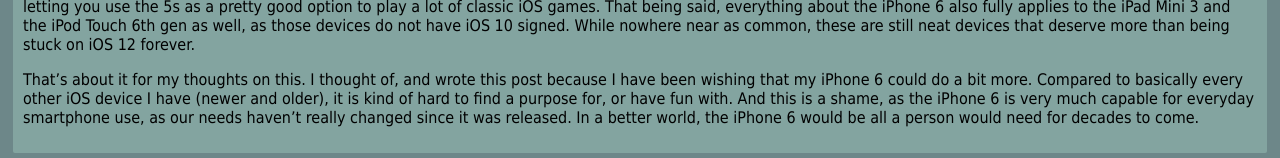
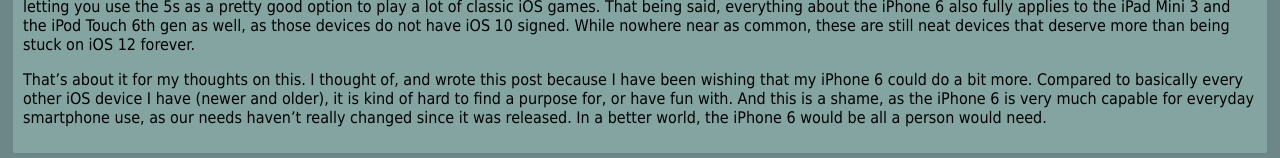
Before and after one commit to minif/minif.github.io, a Jekyll site: the page built from _posts/2026-10-16-tragedy-of-the-iphone-6.md, in a window 1280 px wide. Shown: the part 2019-2177 px from the top of the page. Built offline with Jekyll 4.4.1, drawn with Linux system fonts in a browser that asks for light colours.

Commit message:
Update 2026-10-16-tragedy-of-the-iphone-6.md

```diff
--- a/_posts/2026-10-16-tragedy-of-the-iphone-6.md
+++ b/_posts/2026-10-16-tragedy-of-the-iphone-6.md
@@ -56,4 +56,4 @@
 
 I haven't mentioned the iPhone 5s at all yet in this article. It suffers with basically all the same issues as the iPhone 6, as it also received iOS 12 as its final update. Why haven't I talked about it yet? While it is true it does suffer from a lot of the same issues, it has one thing over the iPhone 6: iOS 10 being signed. The whole thing I was talking about before with the iPhone 6 only being able to run iOS 12, the 5s gets one (1) additional choice. And downgrading to iOS 10 brings back 32-bit app support, letting you use the 5s as a pretty good option to play a lot of classic iOS games. That being said, everything about the iPhone 6 also fully applies to the iPad Mini 3 and the iPod Touch 6th gen as well, as those devices do not have iOS 10 signed. While nowhere near as common, these are still neat devices that deserve more than being stuck on iOS 12 forever.
 
-That's about it for my thoughts on this. I thought of, and wrote this post because I have been wishing that my iPhone 6 could do a bit more. Compared to basically every other iOS device I have (newer and older), it is kind of hard to find a purpose for, or have fun with. And this is a shame, as the iPhone 6 is very much capable for everyday smartphone use, as our needs haven't really changed since it was released. In a better world, the iPhone 6 would be all a person would need for decades to come.
+That's about it for my thoughts on this. I thought of, and wrote this post because I have been wishing that my iPhone 6 could do a bit more. Compared to basically every other iOS device I have (newer and older), it is kind of hard to find a purpose for, or have fun with. And this is a shame, as the iPhone 6 is very much capable for everyday smartphone use, as our needs haven't really changed since it was released. In a better world, the iPhone 6 would be all a person would need.
```
